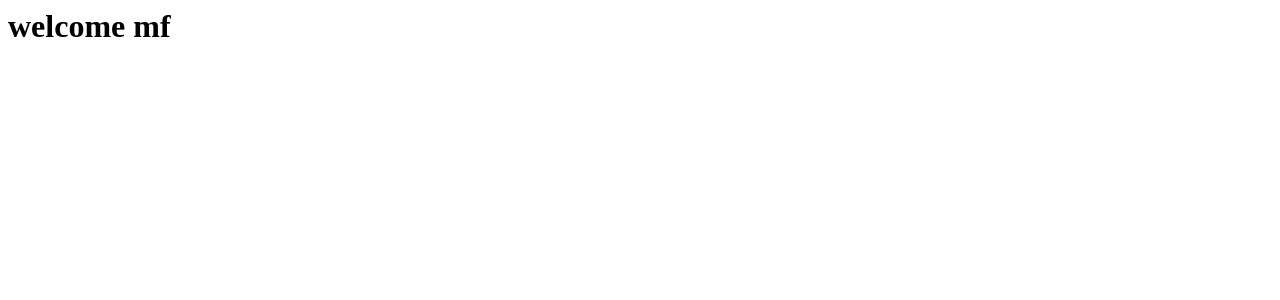
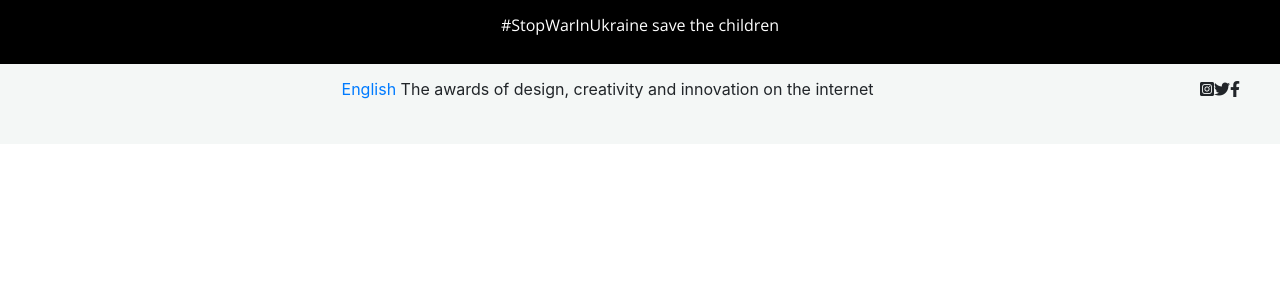
Before and after one commit to Reuben-Kipkemboi/Awwwards, a Django app: page / in a window 1280 px wide. Shown: the top 300 px of the page. Run offline with Django 4.2, Linux system fonts and the light colour scheme; some libraries are stand-ins or nearby versions.

Commit message:
st:paragraph-styling - optimize pargraph styling

```diff
--- /dev/null
+++ b/app/static/css/styles.css
@@ -0,0 +1,29 @@
+@import url('https://fonts.googleapis.com/css2?family=Open+Sans:wght@300&display=swap');
+
+
+#intro{
+    height: 8vh;
+    background-color: #000;
+    color: #fff;
+}
+#intro .text-center{
+    padding-top:1%;
+    font-family: 'Open Sans', sans-serif;
+    font-weight: 500;
+
+}
+
+#second-box{
+    background-color: #f4f7f6;
+    height: 10vh;
+    padding-top: 1%;
+}
+#center{
+    font-weight:400;
+    text-decoration:none solid rgb(32, 33, 33);
+
+}
+.regular-fonts{
+    float: right;
+    margin-right: 2%;
+}
--- a/app/templates/index.html
+++ b/app/templates/index.html
@@ -1 +1,23 @@
-<h1>welcome mf</h1>
+{% extends "base.html" %}
+{% load bootstrap4 %}
+{% load static %}
+{% block title %} Awaards|Home {% endblock title%}
+{% block content %}
+<div class="col-md-12" id="intro">
+    <p class="text-center">
+        #StopWarInUkraine save the children
+    </p>
+
+</div>
+<div class="col-md-12 text-center" id="second-box">
+    <!-- <div class="row pt-2" id="second-box">
+        <div class="col-md-2">English</div>
+        <div class="col-md-6 mx-auto">The awards of design, creativity and innovation on the internet</div>
+        <div class="col-md-2 float-md-right"></div>
+    </div> -->
+    <a href="" class="ms-auto">English</a>
+    <span id="center">The awards of design, creativity and innovation on the internet</span>
+    <span class="regular-fonts"><i class="fa-brands fa-instagram-square fonts"></i><i class="fa-brands fa-twitter fonts"></i><i class="fa-brands fa-facebook-f fonts"></i></span>
+</div>
+
+{% endblock content %}
```
Also changed, not shown: reqirements.txt (added, +9 -0 lines), app/static/css/style.css (deleted).
